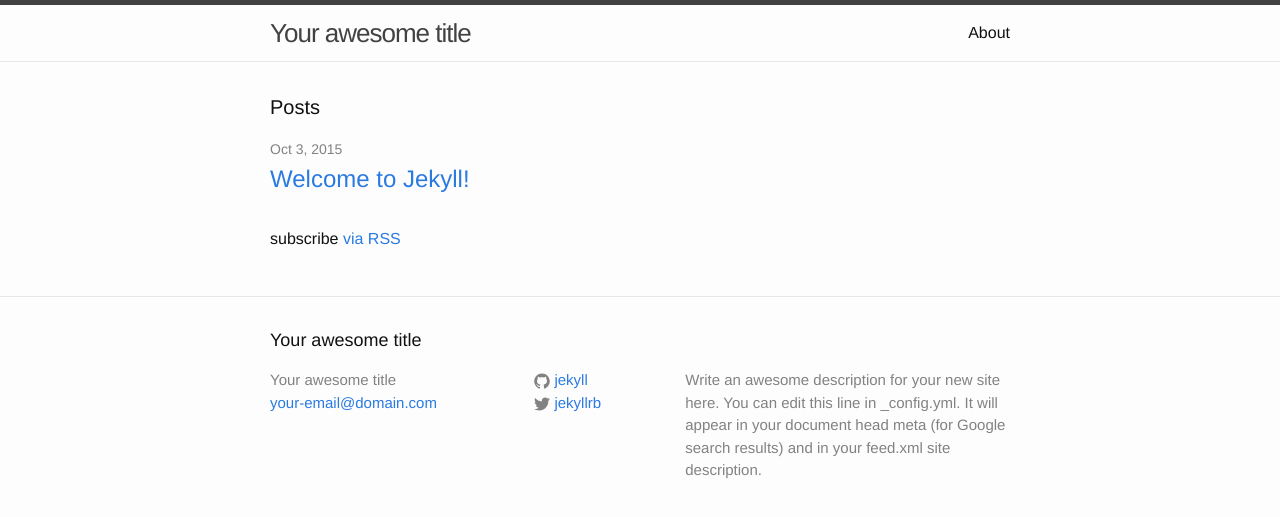
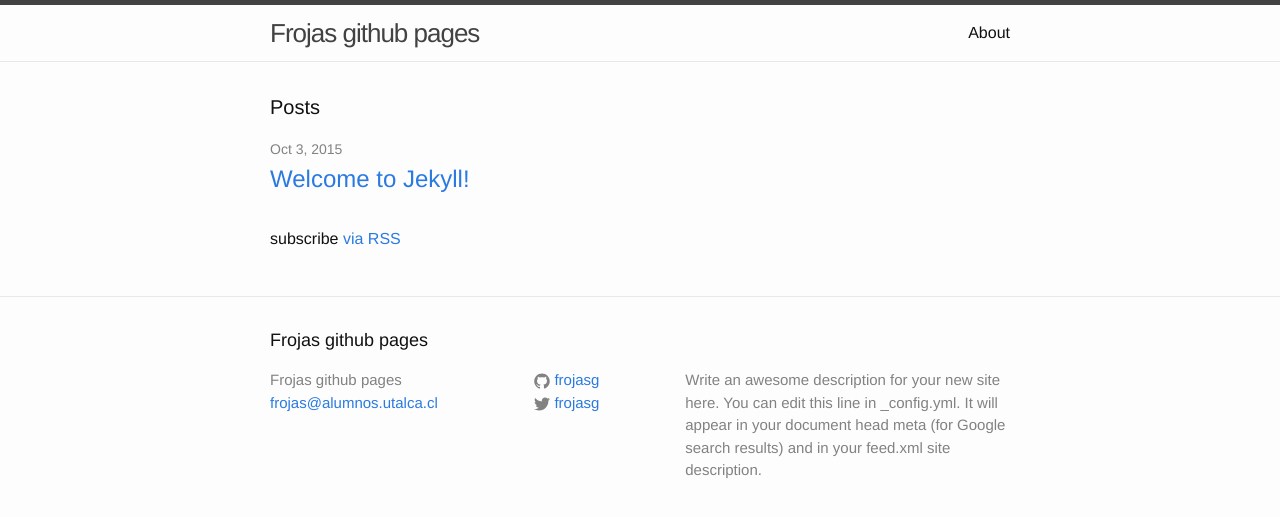
Before and after one commit to frojasg/github-pages-sandbox, a Jekyll site: the page built from jekyll/index.html, in a window 1280 px wide. Shown: the top 517 px of the page. Built offline with Jekyll 4.4.1, drawn with Linux system fonts in a browser that asks for light colours.

Commit message:
change config jekyll site

```diff
--- a/jekyll/_config.yml
+++ b/jekyll/_config.yml
@@ -1,14 +1,14 @@
 # Site settings
-title: Your awesome title
-email: your-email@domain.com
+title: Frojas github pages
+email: frojas@alumnos.utalca.cl
 description: > # this means to ignore newlines until "baseurl:"
   Write an awesome description for your new site here. You can edit this
   line in _config.yml. It will appear in your document head meta (for
   Google search results) and in your feed.xml site description.
-baseurl: "" # the subpath of your site, e.g. /blog/
-url: "http://yourdomain.com" # the base hostname & protocol for your site
-twitter_username: jekyllrb
-github_username:  jekyll
+baseurl: "/github-pages-sandbox" # the subpath of your site, e.g. /blog/
+url: "https://frojasg.github.io" # the base hostname & protocol for your site
+twitter_username: frojasg
+github_username:  frojasg
 
 # Build settings
 markdown: kramdown
```
